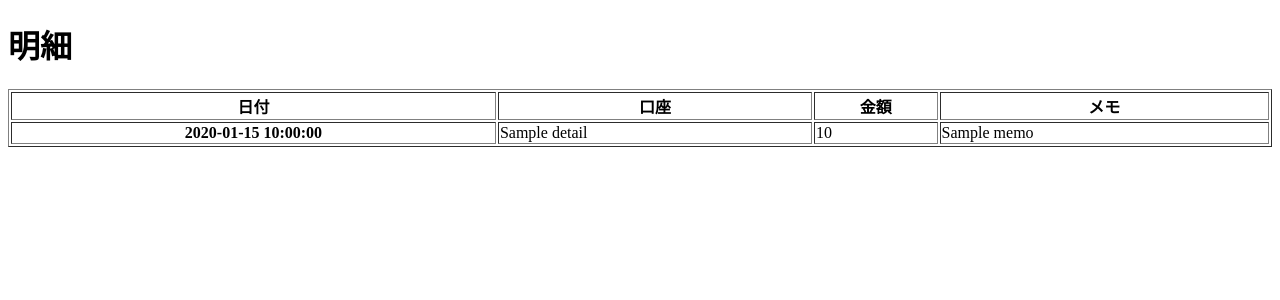
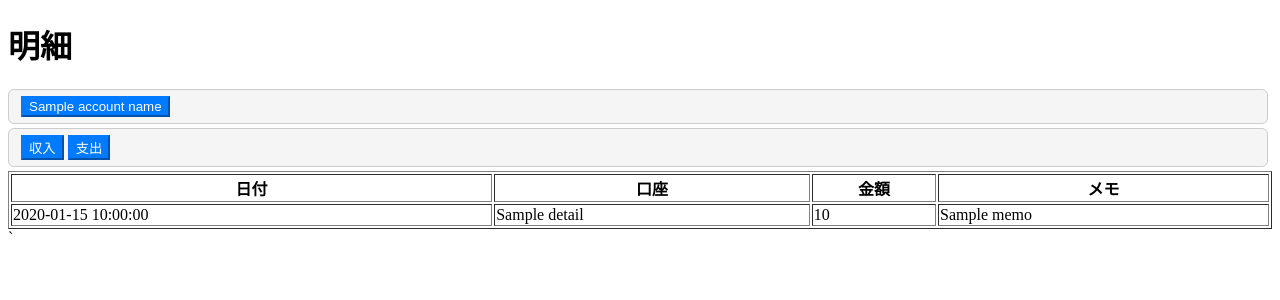
Before and after one commit to Lion0819-dev/savelog, a Flask app: template app/templates/details.html in a window 1280 px wide. Shown: the top 300 px of the page. Run offline with Flask 3, Linux system fonts and the light colour scheme; the template is opened without the code that fills it: most values are stand-ins (such as "Sample title", 1, 10 or a date in 2020).

Commit message:
スライサーを追加

```diff
--- a/app/templates/details.html
+++ b/app/templates/details.html
@@ -5,29 +5,141 @@
     <meta charset="UTF-8">
     <meta name="viewport" content="width=device-width, initial-scale=1.0">
     <title>明細</title>
+    <style>
+        .negative {
+            color: red;
+        }
+
+        .filters {
+            margin-bottom: 12px;
+        }
+
+        .filters {
+            margin: 4px 4px 4px 0;
+            padding: 6px 12px;
+            border: 1px solid #ccc;
+            background: #f5f5f5;
+            cursor: pointer;
+            border-radius: 6px;
+        }
+
+        .filters button.active {
+            background: #007aff;
+            color: white;
+            border-color: #007aff;
+        }
+    </style>
 </head>
 
 <body>
     <h1>明細</h1>
 
+    <div class="filters" data-group="account">
+        {% for name in account_names %}
+        <button class="account-btn" data-name="{{ name }}" onclick="filterAccount('{{ name }}', this)">{{ name }}</button>
+        {% endfor %}
+    </div>
+    <div class="filters" data-group="amount">
+        <button class="amount-btn" onclick="filterAmount('plus', this)">収入</button>
+        <button class="amount-btn" onclick="filterAmount('minus', this)">支出</button>
+
+    </div>
+
     <table border="1" width="100%">
+        <thead>
             <tr>
-
                 <th>日付</th>
                 <th>口座</th>
                 <th>金額</th>
                 <th>メモ</th>
             </tr>
-
+        </thead>
+        <tbody>
             {% for d in details %}
-        <tr>
-            <th>{{ d.created_at }}</th>
-            <td>{{ d.account_name }}</td>
-            <td>{{ "{:,}".format(d.amount) }}</td>
-            <td>{{ d.memo }}</td>
+            <tr class="detail-row" data-account="{{ d['account_name'] }}" data-amount="{{ d['amount'] }}">
+                <td>{{ d['saved_date'] }}</td>
+                <td>{{ d['account_name'] }}</td>
+                <td class="{% if d['amount'] < 0 %}negative{% endif %}">
+                    {{ "{:,}".format(d['amount']) }}
+                </td>
+                <td>{{ d['memo'] }}</td>
             </tr>
             {% endfor %}
+        </tbody>
+
     </table>
+
+    <script>
+        let selectedAccounts = new Set();
+        let selectedAmounts = new Set(["plus", "minus"]); // 初期は全ON
+
+        /* 初期化：口座は全部ON */
+        document.addEventListener("DOMContentLoaded", () => {
+            document.querySelectorAll(".account-btn").forEach(btn => {
+                btn.classList.add("active");
+                selectedAccounts.add(btn.dataset.name);
+            });
+
+            document.querySelectorAll(".amount-btn").forEach(btn => {
+                btn.classList.add("active");
+            });
+        });
+
+        /* 共通フィルタ */
+        function applyFilters() {
+            document.querySelectorAll(".detail-row").forEach(row => {
+                const account = row.dataset.account;
+                const amount = Number(row.dataset.amount);
+
+                const matchAccount = selectedAccounts.has(account);
+                const matchAmount =
+                    (selectedAmounts.has("plus") && amount > 0) ||
+                    (selectedAmounts.has("minus") && amount < 0);
+
+                row.style.display =
+                    (matchAccount && matchAmount) ? "" : "none";
+            });
+        }
+
+        /* 口座スライサー */
+        function filterAccount(name, btn) {
+            if (selectedAccounts.size === 1 && selectedAccounts.has(name)) {
+                return; // 最後の1つはOFFにさせない
+            }
+
+            if (selectedAccounts.has(name)) {
+                selectedAccounts.delete(name);
+                btn.classList.remove("active");
+            } else {
+                selectedAccounts.add(name);
+                btn.classList.add("active");
+            }
+
+            applyFilters();
+        }
+
+        /* 金額スライサー */
+        function filterAmount(type, btn) {
+            if (selectedAmounts.size === 1 && selectedAmounts.has(type)) {
+                return; // 最後の1つはOFF不可
+            }
+
+            if (selectedAmounts.has(type)) {
+                selectedAmounts.delete(type);
+                btn.classList.remove("active");
+            } else {
+                selectedAmounts.add(type);
+                btn.classList.add("active");
+            }
+
+            applyFilters();
+        }
+    </script>
+    `
+
+
+
+
 </body>
 
 </html>
```
Lines whose indentation alone changed are shown as unchanged.
